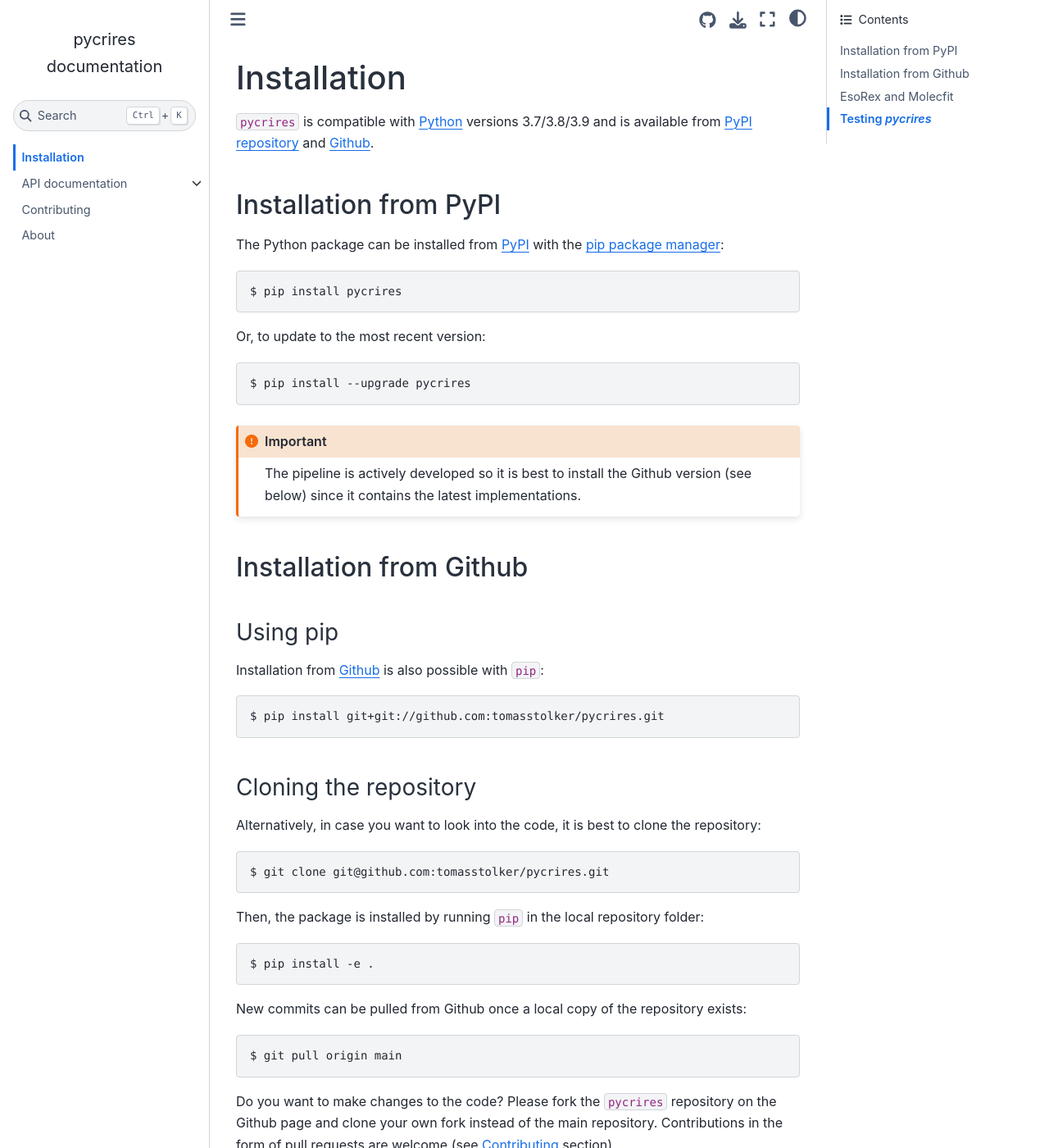
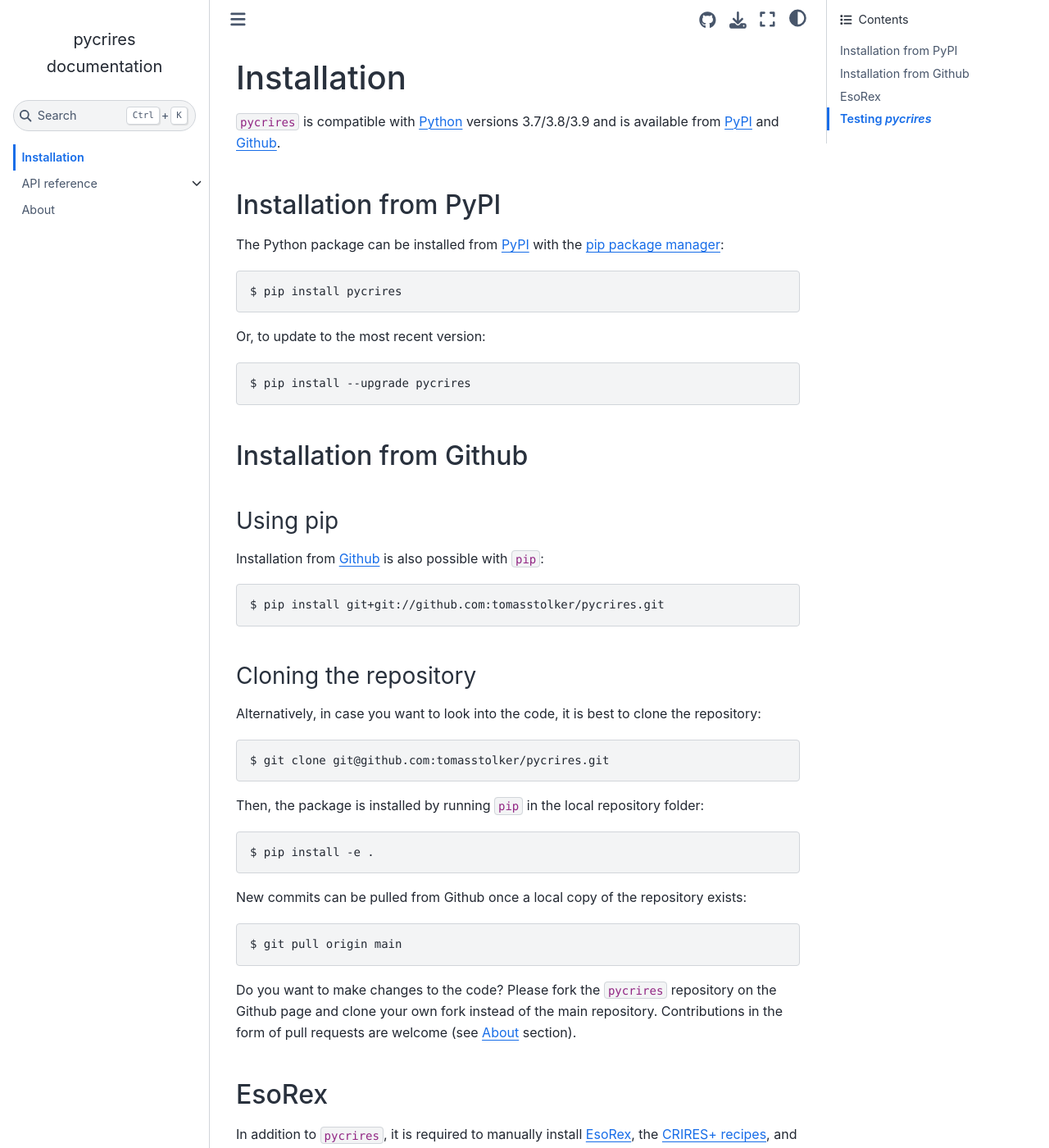
Before and after one commit to tomasstolker/pycrires, a Sphinx documentation site: the page built from docs/installation.rst, in a window 1280 px wide and 1400 px high. Shown: the whole window at 82% size. Built offline with Sphinx 7.4.7 and the Sphinx Book theme 1.1.4, drawn with Linux system fonts in a browser that asks for light colours; pages that are not in the unit, such as notebooks, are missing from menus; some of the changed text lies outside the part shown.

Commit message:
Minor changes to the plots and documentation

```diff
--- a/docs/about.rst
+++ b/docs/about.rst
@@ -11,4 +11,4 @@ Contact
 Contributing
 ------------
 
-Contributions are welcome so please consider `forking <https://help.github.com/en/articles/fork-a-repo>`_ the repository and creating a `pull request <https://github.com/tomasstolker/pycrires/pulls>`_. Bug reports can be provided by creating an `issue <https://github.com/tomasstolker/pycrires/issues>`_ on the Github page.
+Contributions are welcome so please consider `forking <https://help.github.com/en/articles/fork-a-repo>`_ the repository and creating a `pull request <https://github.com/tomasstolker/pycrires/pulls>`_. Bug reports and feature requests can be provided by creating an `issue <https://github.com/tomasstolker/pycrires/issues>`_ on the Github page.
--- a/docs/contributing.rst
+++ /dev/null
@@ -1,6 +0,0 @@
-.. _contributing:
-
-Contributing
-============
-
-Contributions are welcome so please consider `forking <https://help.github.com/en/articles/fork-a-repo>`_ the repository and creating a `pull request <https://github.com/tomasstolker/pycrires/pulls>`_. Bug reports and feature requests can be provided by creating an `issue <https://github.com/tomasstolker/pycrires/issues>`_ on the Github page.
--- a/docs/index.rst
+++ b/docs/index.rst
@@ -11,5 +11,4 @@ Documentation for *pycrires*
    installation
    tutorial.ipynb
    modules
-   contributing
    about
--- a/docs/installation.rst
+++ b/docs/installation.rst
@@ -3,7 +3,7 @@
 Installation
 ============
 
-``pycrires`` is compatible with `Python <https://www.python.org>`_ versions 3.7/3.8/3.9 and is available from `PyPI repository <https://pypi.org/project/pycrires/>`_ and `Github <https://github.com/tomasstolker/pycrires>`_.
+``pycrires`` is compatible with `Python <https://www.python.org>`_ versions 3.7/3.8/3.9 and is available from `PyPI <https://pypi.org/project/pycrires/>`_ and `Github <https://github.com/tomasstolker/pycrires>`_.
 
 Installation from PyPI
 ----------------------
@@ -20,8 +20,6 @@ Or, to update to the most recent version:
 
    $ pip install --upgrade pycrires
 
-.. important::
-   The pipeline is actively developed so it is best to install the Github version (see below) since it contains the latest implementations.
 
 Installation from Github
 ------------------------
@@ -56,10 +54,10 @@ New commits can be pulled from Github once a local copy of the repository exists
 
     $ git pull origin main
 
-Do you want to make changes to the code? Please fork the ``pycrires`` repository on the Github page and clone your own fork instead of the main repository. Contributions in the form of pull requests are welcome (see :ref:`contributing` section).
+Do you want to make changes to the code? Please fork the ``pycrires`` repository on the Github page and clone your own fork instead of the main repository. Contributions in the form of pull requests are welcome (see :ref:`about` section).
 
-EsoRex and Molecfit
--------------------
+EsoRex
+------
 
 In addition to ``pycrires``, it is required to manually install `EsoRex <https://www.eso.org/sci/software/pipelines>`_, the `CRIRES+ recipes <https://www.eso.org/sci/software/pipelines/cr2res/cr2res-pipe-recipes.html>`_, and the `Molecfit recipes <https://www.eso.org/sci/software/pipelines/molecfit/molecfit-pipe-recipes.html>`_. There are recipes available for both the old and upgraded CRIRES instrument so it is important to follow the instructions for *CR2RES* instead of *CRIRES*. On macOS, it is most convenient to use `MacPorts <https://www.eso.org/sci/software/pipelines/installation/macports.html>`_ for installing both EsoRex and the recipes.
 
--- a/docs/modules.rst
+++ b/docs/modules.rst
@@ -1,7 +1,7 @@
 .. _api:
 
-API documentation
-=================
+API reference
+=============
 
 .. toctree::
    :maxdepth: 4
```
Also changed, not shown: 1 other file.
